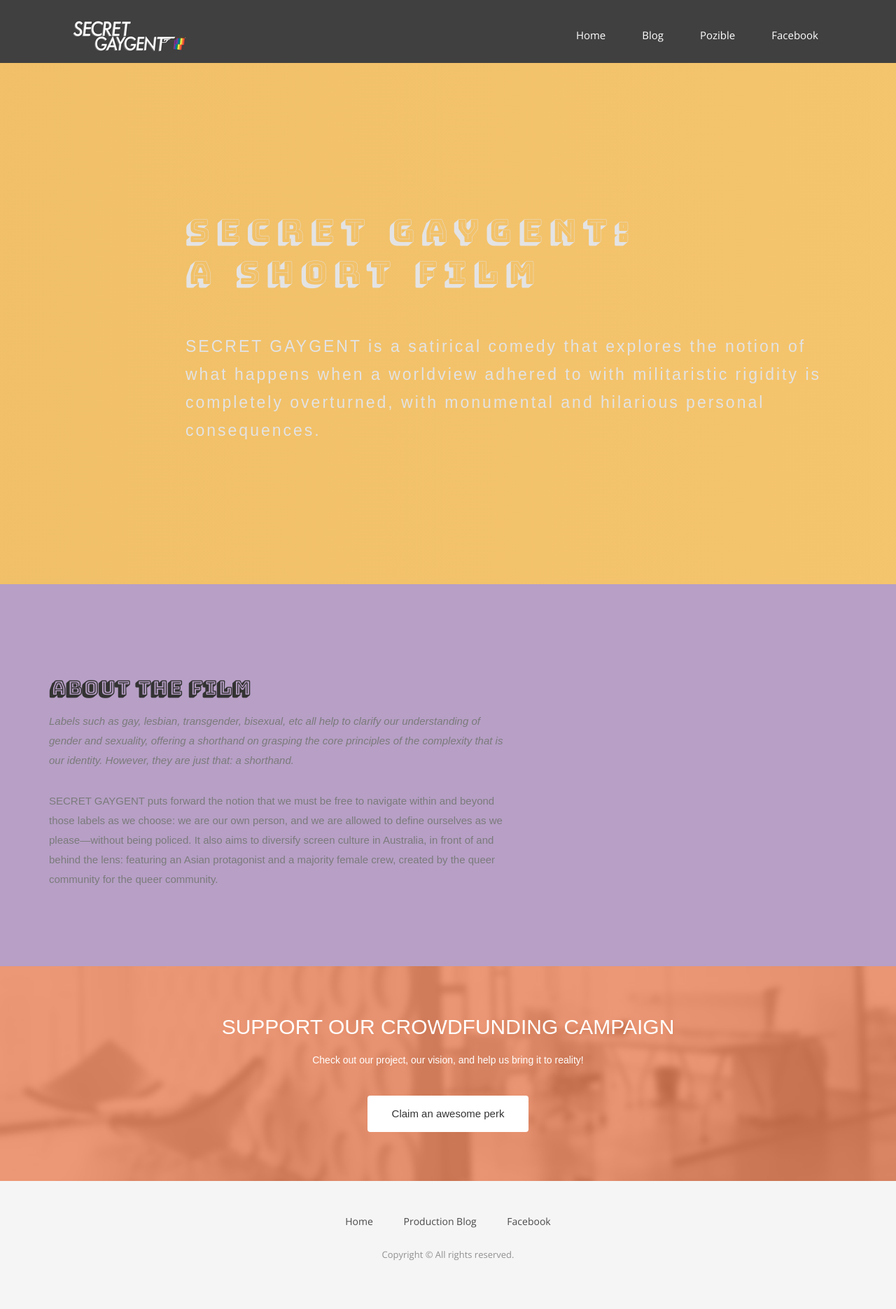
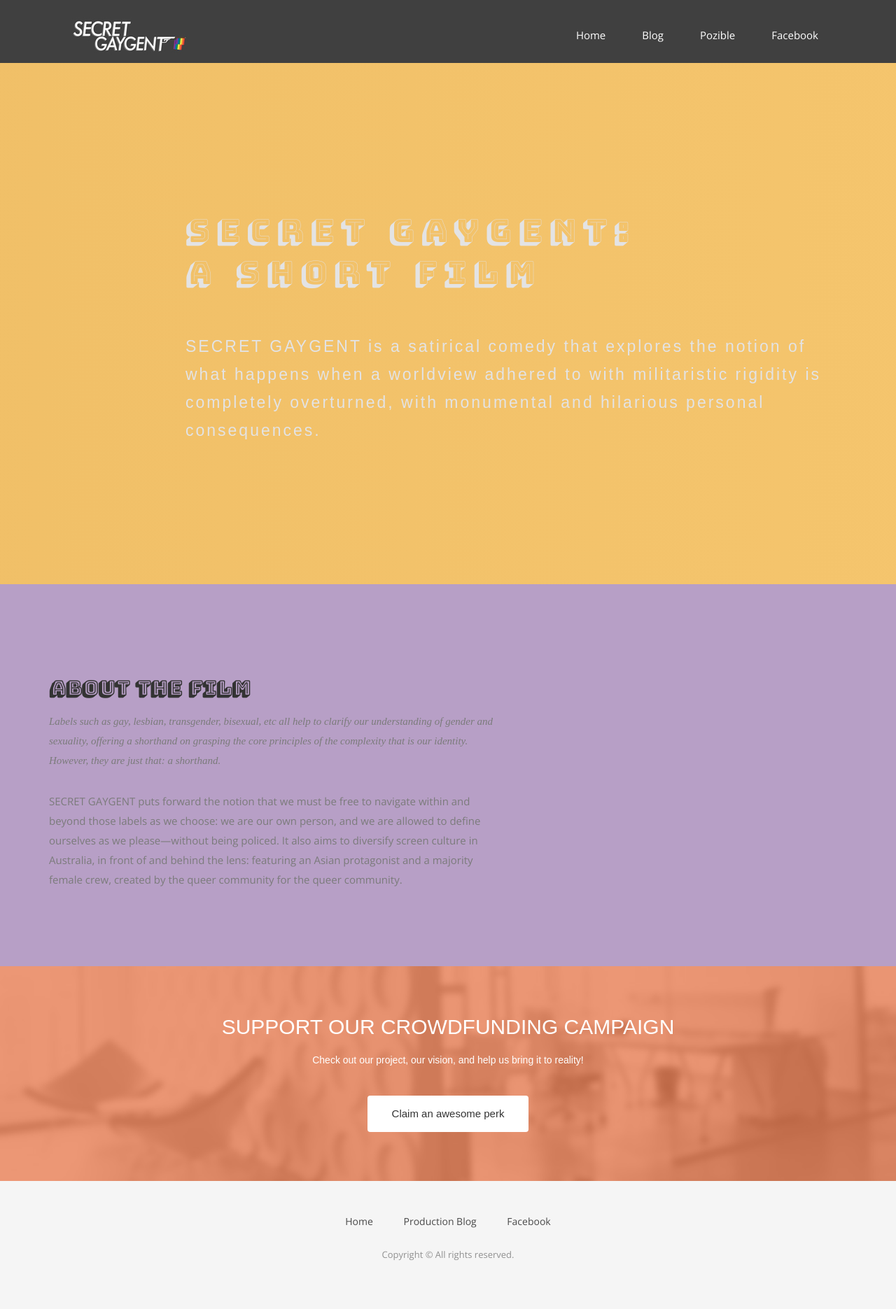
Before and after one commit to thewonglab/secret, a Jekyll site: the page built from index.html, in a window 1280 px wide. Shown: the whole page at 70% size. Built offline with Jekyll 4.4.1, drawn with Linux system fonts in a browser that asks for light colours; nearby versions of some CDN libraries; some web fonts are replaced.

Commit message:
Update airspace.css

```diff
--- a/css/airspace.css
+++ b/css/airspace.css
@@ -154,7 +154,7 @@
   margin: 0;
 }
 #intro .block p {
-  font-family: 'Patrick Hand SC', sans-serif;
+  /*font-family: 'Patrick Hand SC', sans-serif;*/
   color: #7B7B7B;
   padding-top: 20px;
 }
```
